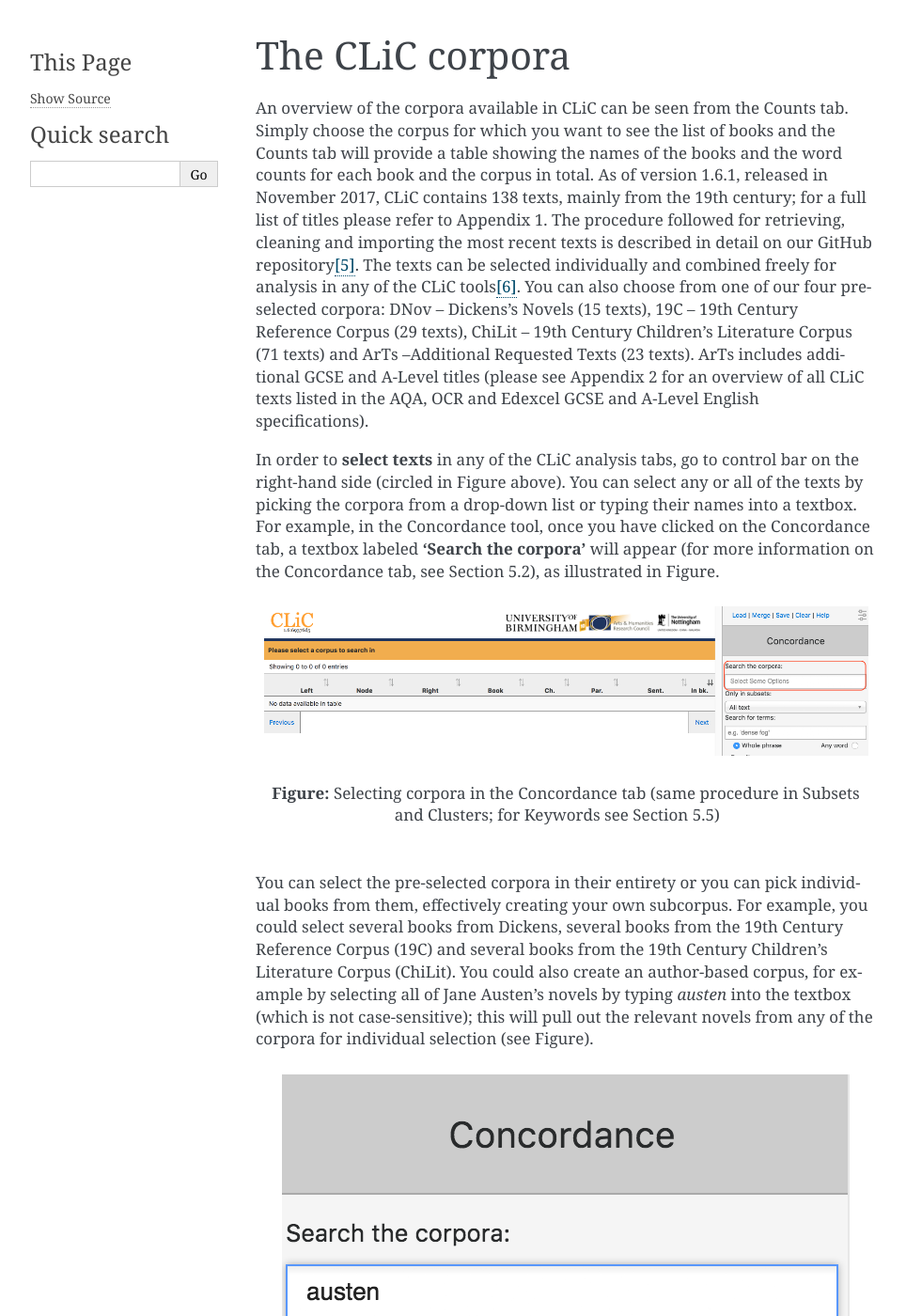
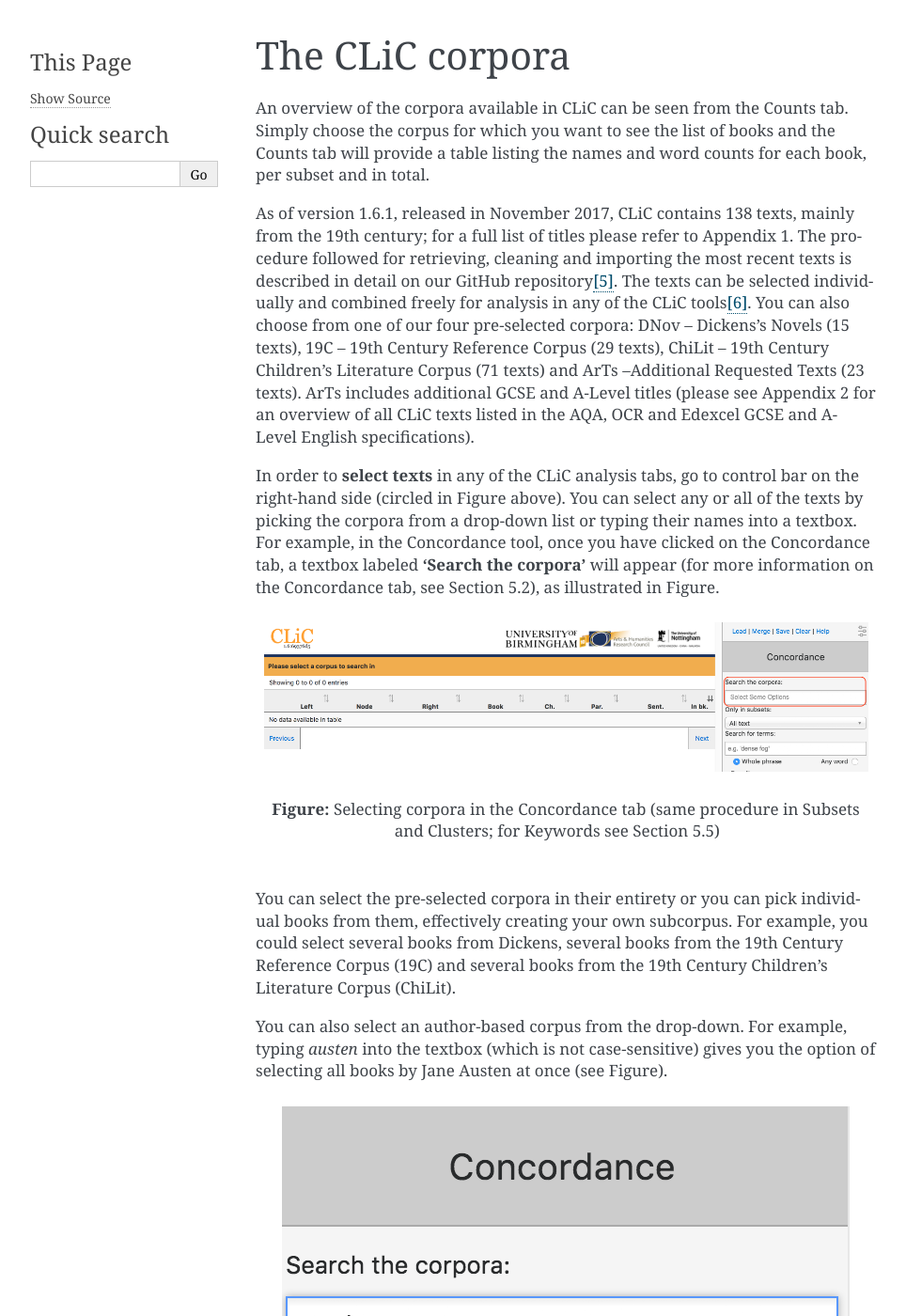
Before and after one commit to mahlberg-lab/clic, a Sphinx documentation site: the page built from docs/cliccorpora.rst, in a window 1280 px wide and 1400 px high. Shown: the whole window at 94% size, without its empty margins (148-1112 px from the left). Built offline with Sphinx 7.4.7, drawn with Linux system fonts in a browser that asks for light colours; pages that are not in the unit, such as notebooks, are missing from menus; the version number could not be read and is left out; some of the changed text lies outside the part shown.

Commit message:
docs: minor updates/ author-based corpus selection

```diff
--- a/docs/cliccorpora.rst
+++ b/docs/cliccorpora.rst
@@ -3,8 +3,9 @@ The CLiC corpora
 
 An overview of the corpora available in CLiC can be seen from the Counts tab.
 Simply choose the corpus for which you want to see the list of books and the
-Counts tab will provide a table showing the names of the books and the word
-counts for each book and the corpus in total.
+Counts tab will provide a table listing the names and word counts for each book,
+per subset and in total.
+
 As of version 1.6.1, released in November 2017, CLiC contains 138 texts,
 mainly from the 19th century; for a full list of titles please refer to Appendix 1.
 The procedure followed for retrieving, cleaning and importing the most
@@ -38,17 +39,16 @@ You can select the pre-selected corpora in their entirety or you can
 pick individual books from them, effectively creating your own
 subcorpus. For example, you could select several books from Dickens,
 several books from the 19th Century Reference Corpus (19C) and several
-books from the 19th Century Children's Literature Corpus (ChiLit). You
-could also create an author-based corpus, for example by selecting all
-of Jane Austen's novels by typing *austen* into the textbox (which is
-not case-sensitive); this will pull out the relevant novels from any of
-the corpora for individual selection (see
-Figure).
+books from the 19th Century Children's Literature Corpus (ChiLit).
+
+You can also select an author-based corpus from the drop-down. For example,
+typing *austen* into the textbox (which is not case-sensitive) gives you the option of selecting all
+books by Jane Austen at once (see Figure).
 
 .. figure:: images/figure-corpora-authorbased.png
    :alt: figure-corpora-authorbased
 
-   **Figure:** Example of creating a (temporary) author-based corpus:
+   **Figure:** Example of creating an author-based corpus:
    selecting all of Jane Austen's novels
 
 The CLiC corpora have been marked up to distinguish between several
```
Also changed, not shown: other parts of docs/cliccorpora.rst (+5 -3 lines).
